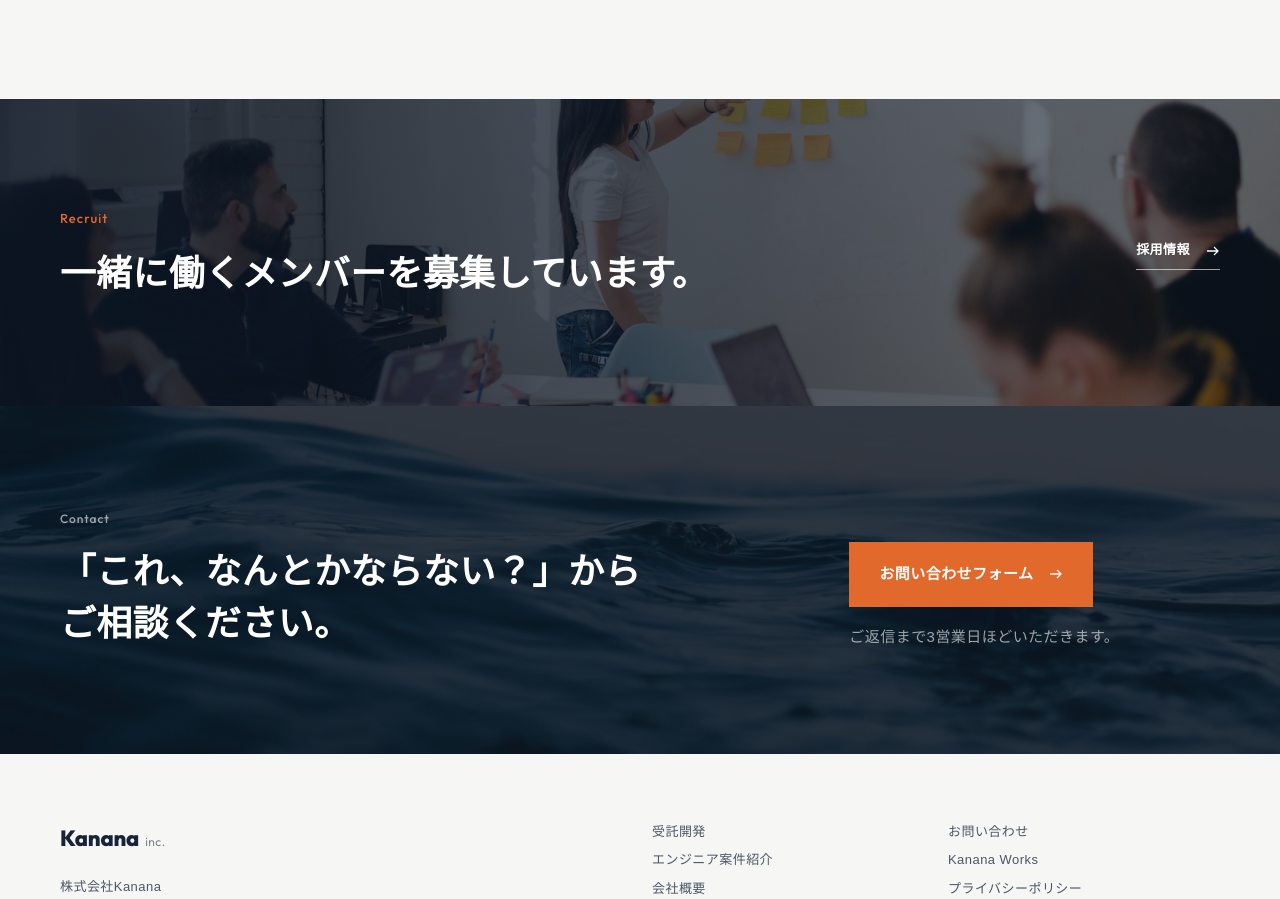
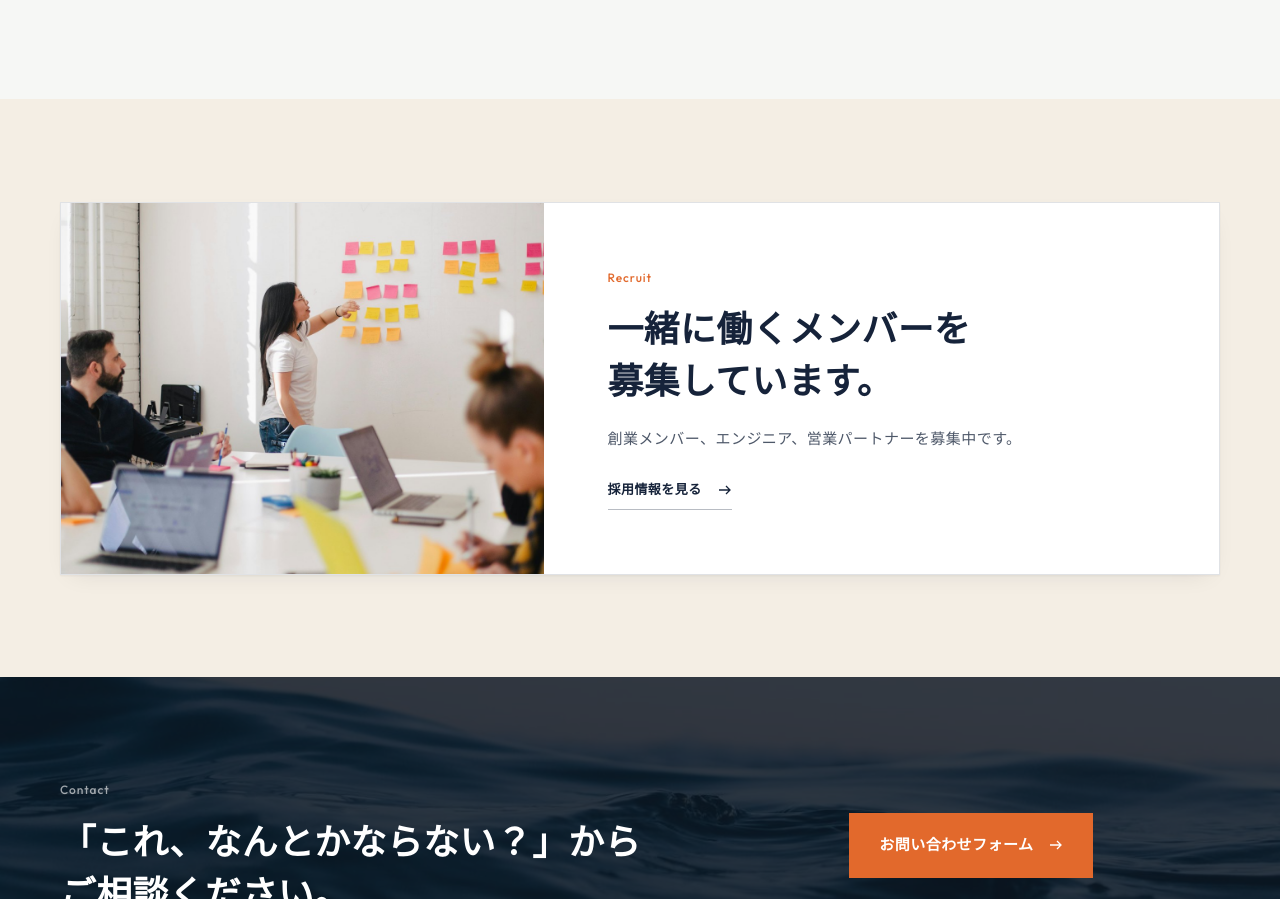
Before and after one commit to daikisakakibara-kanana/kanana-hp-renewal, a plain HTML site: page public/v2/index.html in a window 1280 px wide. Shown: the part 4263-5162 px from the top of the page. Drawn offline with Linux system fonts and the light colour scheme; a web font is replaced by a local one.

Commit message:
v2: 採用の導線を明るいカードにしてお問い合わせの帯と離し、受託開発の間隔を詰めた
Co-Authored-By: Claude Opus 5.5 <noreply@anthropic.com>
Claude-Session: https://claude.ai/code/session_018Aak2MHL8sYCtXHpbj4DvG

```diff
--- a/public/v2/assets/css/style.css
+++ b/public/v2/assets/css/style.css
@@ -766,3 +766,24 @@ h4 { margin: 0; }
 @media (min-width: 761px) { .hero--v2 .hero__photo { flex: none; } }
 .hero--v2::after { background: linear-gradient(180deg, rgba(10,20,34,.50) 0%, rgba(10,20,34,.38) 45%, rgba(10,20,34,.78) 100%); }
 .post__body img { width: 100%; height: auto; }
+
+/* 採用への導線（明るいカード。お問い合わせの帯と離す） */
+.recruit-card { display: grid; grid-template-columns: 5fr 7fr; background: var(--surface); border: 1px solid var(--line); overflow: hidden; box-shadow: 0 1px 2px rgba(16,24,40,.05), 0 8px 24px -12px rgba(16,24,40,.12); }
+.recruit-card__img { display: block; min-height: 240px; }
+.recruit-card__img img { width: 100%; height: 100%; object-fit: cover; transition: transform .5s; }
+.recruit-card:hover .recruit-card__img img { transform: scale(1.03); }
+.recruit-card__body { display: flex; flex-direction: column; justify-content: center; gap: var(--sp-2); padding: var(--sp-5) var(--sp-5); }
+.recruit-card__body .label { margin: 0; }
+.recruit-card__title { font-size: var(--fs-section); font-weight: 700; line-height: 1.45; }
+.recruit-card__text { color: var(--ink-2); }
+.recruit-card .text-link { align-self: flex-start; margin-top: var(--sp-1); }
+.recruit-card:hover .text-link { color: var(--accent); border-color: var(--accent); }
+@media (prefers-reduced-motion: reduce) { .recruit-card__img img { transition: none; } }
+@media (max-width: 760px) {
+  .recruit-card { grid-template-columns: 1fr; }
+  .recruit-card__img { min-height: 0; aspect-ratio: 16 / 9; }
+  .recruit-card__body { padding: var(--sp-3); }
+}
+
+/* 受託開発「できること」の間隔を詰める */
+.biz-block + .biz-block { margin-top: var(--sp-4); padding-top: var(--sp-4); }
--- a/public/v2/index.html
+++ b/public/v2/index.html
@@ -152,13 +152,17 @@
     </div>
   </section>
 
-  <section class="band band--photo" aria-labelledby="recruit-title" style="background-image: url('../assets/img/v2/recruit.jpg')">
-    <div class="container grid12 band__inner">
-      <div class="band__copy">
-        <p class="label mono">Recruit</p>
-        <h2 id="recruit-title">一緒に<wbr>働く<wbr>メンバーを<wbr>募集しています。</h2>
-      </div>
-      <div class="band__action"><a href="recruit.html" class="text-link">採用情報<svg viewBox="0 0 14 14" aria-hidden="true"><path d="M1 7h11M8 3l4 4-4 4" fill="none" stroke="currentColor" stroke-width="1.3"/></svg></a></div>
+  <section class="section section--sand recruit-sec" aria-labelledby="recruit-title">
+    <div class="container">
+      <a class="recruit-card" href="recruit.html">
+        <span class="recruit-card__img"><img src="../assets/img/v2/recruit.jpg" alt="" width="1600" height="900" loading="lazy"></span>
+        <span class="recruit-card__body">
+          <span class="label mono">Recruit</span>
+          <span class="recruit-card__title" id="recruit-title">一緒に<wbr>働く<wbr>メンバーを<wbr>募集しています。</span>
+          <span class="recruit-card__text">創業メンバー、<wbr>エンジニア、<wbr>営業パートナーを<wbr>募集中です。</span>
+          <span class="text-link">採用情報を<wbr>見る<svg viewBox="0 0 14 14" aria-hidden="true"><path d="M1 7h11M8 3l4 4-4 4" fill="none" stroke="currentColor" stroke-width="1.3"/></svg></span>
+        </span>
+      </a>
     </div>
   </section>
 
```
